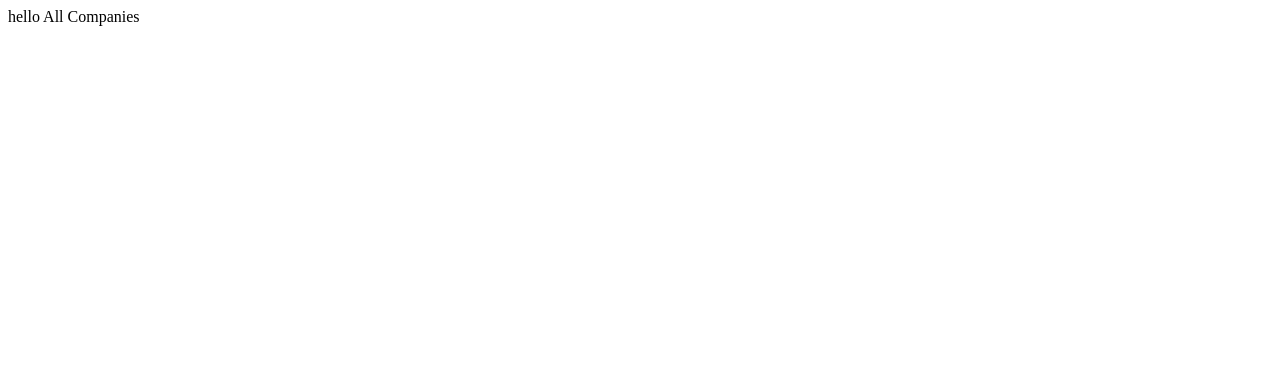
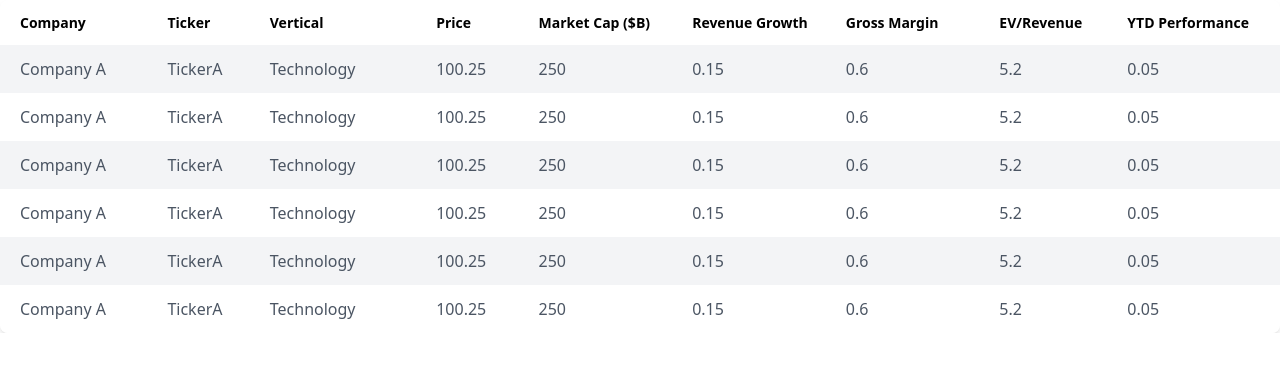
Before and after one commit to jsjunayet/Junayet_Job_Task_WPPOOL, a plain HTML site: page route/All Companies.html in a window 1280 px wide. Drawn offline with nearby package versions, Linux system fonts and the light colour scheme.

Commit message:
update site

```diff
--- a/route/All Companies.html
+++ b/route/All Companies.html
@@ -3,9 +3,30 @@
 <head>
     <meta charset="UTF-8">
     <meta name="viewport" content="width=device-width, initial-scale=1.0">
+    <script src="https://cdn.tailwindcss.com"></script>
     <title>Document</title>
 </head>
-<body>
-    hello All Companies
+<body class=" max-w-7xl mx-auto">
+    <div class="overflow-x-auto">
+        <table class="table-auto min-w-full bg-white shadow-md rounded-lg overflow-hidden">
+            <thead class="">
+                <tr class="text-left font-bold md:text-[14px] text-[12px]">
+                    <th class="px-5 py-3" style="width: 13%;">Company</th>
+                    <th class="" style="width: 8%;">Ticker</th>
+                    <th class="" style="width: 13%;">Vertical</th>
+                    <th class="" style="width: 8%;">Price</th>
+                    <th class="" style="width: 12%;">Market Cap ($B)</th>
+                    <th class="" style="width: 12%;">Revenue Growth</th>
+                    <th class="" style="width: 12%;">Gross Margin</th>
+                    <th class="" style="width: 10%;">EV/Revenue</th>
+                    <th class="" style="width: 13%;">YTD Performance</th>
+                </tr>
+            </thead>
+            <tbody id="candidateTableBody" class="text-gray-600">
+                <!-- Table data will be inserted dynamically here -->
+            </tbody>
+        </table>
+    </div>
+    <script src="./Javascript/Script.js"></script>
 </body>
 </html>
--- a/route/Javascript/Script.js
+++ b/route/Javascript/Script.js
@@ -126,6 +126,76 @@ const Companies = [
         "des":"Key Takeaways from Robotics Invest 2023."
     },
 ]
+let companiesData = [
+    {
+        Company: "Company A",
+        Ticker: "TickerA",
+        Vertical: "Technology",
+        Price: 100.25,
+        Market: 250,
+        Revenue: 0.15,
+        Gross: 0.6,
+        Revenues: 5.2,
+        YTD: 0.05
+    },
+    {
+        Company: "Company A",
+        Ticker: "TickerA",
+        Vertical: "Technology",
+        Price: 100.25,
+        Market: 250,
+        Revenue: 0.15,
+        Gross: 0.6,
+        Revenues: 5.2,
+        YTD: 0.05
+    },
+    {
+        Company: "Company A",
+        Ticker: "TickerA",
+        Vertical: "Technology",
+        Price: 100.25,
+        Market: 250,
+        Revenue: 0.15,
+        Gross: 0.6,
+        Revenues: 5.2,
+        YTD: 0.05
+    },
+    {
+        Company: "Company A",
+        Ticker: "TickerA",
+        Vertical: "Technology",
+        Price: 100.25,
+        Market: 250,
+        Revenue: 0.15,
+        Gross: 0.6,
+        Revenues: 5.2,
+        YTD: 0.05
+    },
+    {
+        Company: "Company A",
+        Ticker: "TickerA",
+        Vertical: "Technology",
+        Price: 100.25,
+        Market: 250,
+        Revenue: 0.15,
+        Gross: 0.6,
+        Revenues: 5.2,
+        YTD: 0.05
+    },
+    {
+        Company: "Company A",
+        Ticker: "TickerA",
+        Vertical: "Technology",
+        Price: 100.25,
+        Market: 250,
+        Revenue: 0.15,
+        Gross: 0.6,
+        Revenues: 5.2,
+        YTD: 0.05
+    }
+
+];
+
 
 // Function to create image cards
 function createImageCards() {
@@ -174,6 +244,31 @@ function createStoriesCards() {
 
     storiesContainer.innerHTML = html;
 }
+function renderCandidateTable() {
+    const candidateTableBody = document.getElementById('candidateTableBody');
+    let html = '';
+
+    companiesData.forEach((item, index) => {
+        html += `
+            <tr class="${index % 2 === 0 ? 'bg-gray-100' : 'bg-white'}">
+                <td class="px-5 py-3">${item.Company}</td>
+                <td class="">${item.Ticker}</td>
+                <td class="">${item.Vertical}</td>
+                <td class="">${item.Price}</td>
+                <td class="">${item.Market}</td>
+                <td class="">${item.Revenue}</td>
+                <td class="">${item.Gross}</td>
+                <td class="">${item.Revenues}</td>
+                <td class="">${item.YTD}</td>
+            </tr>
+        `;
+    });
+
+    candidateTableBody.innerHTML = html;
+}
+
+
+
 
 
 
@@ -181,3 +276,4 @@ function createStoriesCards() {
 window.onload = createImageCards;
 window.onload = createStoriesCards;
 window.onload = createPortfoiloCards;
+window.onload = renderCandidateTable;
```
Also changed, not shown: index.html (+1 -1 lines), route/State of USA.html (+73 -2 lines), Image/Group_442_2x-removebg-preview.png (added), Image/rgegdg.png (added), Image/rhrdgd.png (added).
